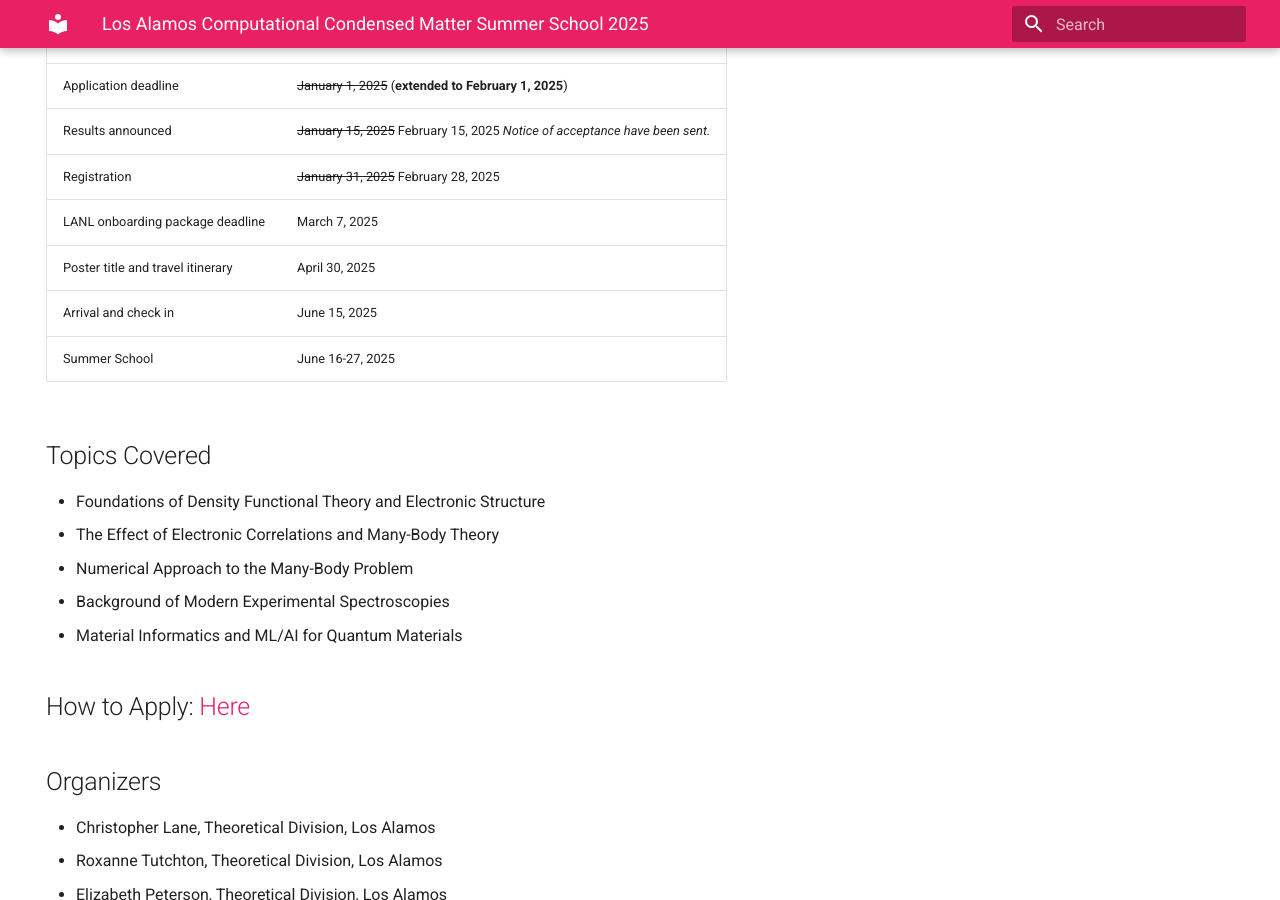
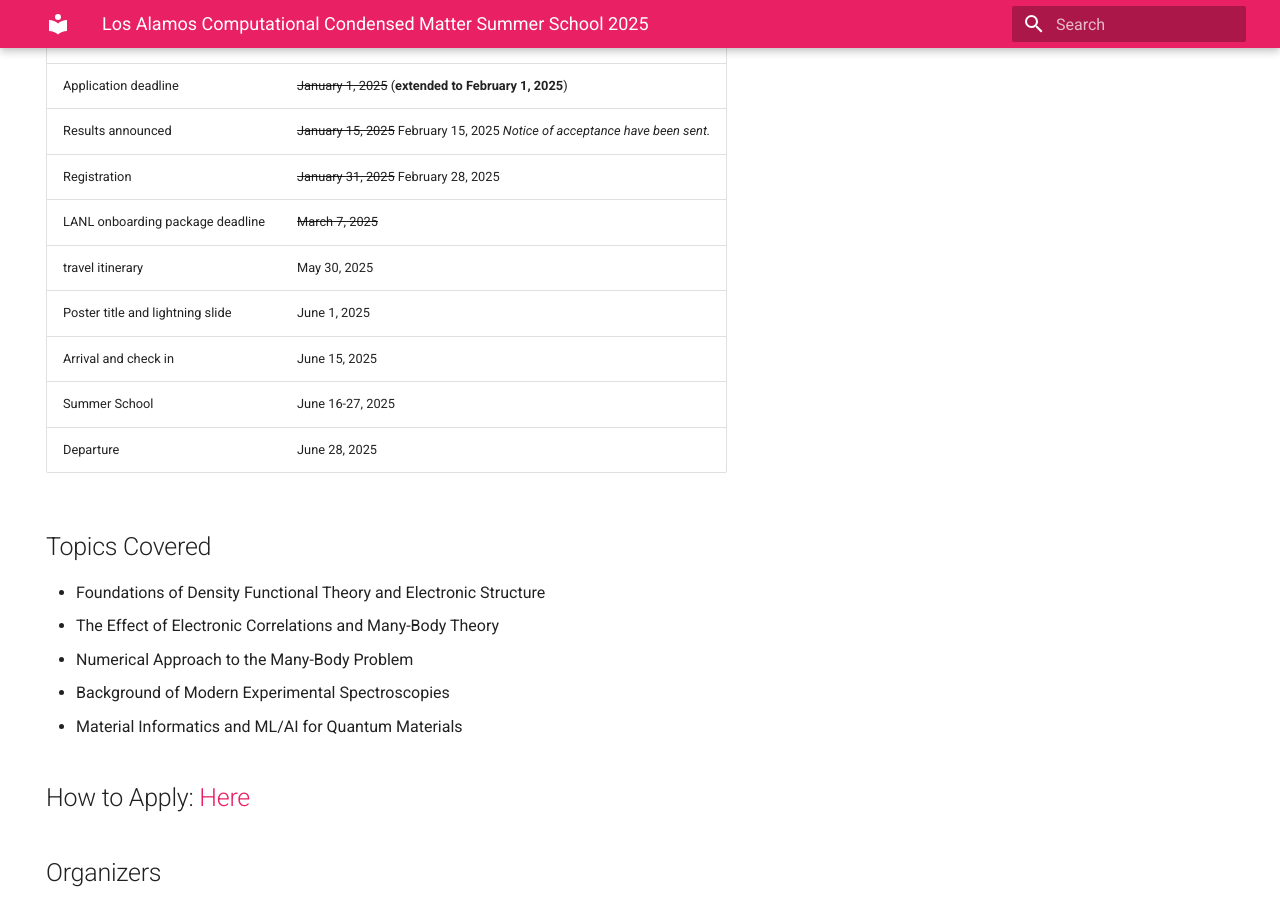
Before and after one commit to LACCMSS/2025, an MkDocs documentation site: the page built from docs/index.md, in a window 1280 px wide and 900 px high, scrolled down 1346 px. Built offline with MkDocs 1.6.1 and Material for MkDocs 9.7.7, drawn with Linux system fonts in a browser that asks for light colours.

Commit message:
Update index.md

```diff
--- a/docs/index.md
+++ b/docs/index.md
@@ -32,10 +32,12 @@
 | Application deadline | <s>January 1, 2025</s> (**extended to February 1, 2025**)|
 | Results announced | <s>January 15, 2025</s> February 15, 2025 <i style="text-color:Tomato;">Notice of acceptance have been sent.</i>|
 | Registration | <s>January 31, 2025</s> February 28, 2025 |
-| LANL onboarding package deadline | March 7, 2025 |
-| Poster title and travel itinerary | April 30, 2025 |
+| LANL onboarding package deadline | <s>March 7, 2025</s> |
+| travel itinerary | May 30, 2025 |
+| Poster title and lightning slide | June 1, 2025 |
 | Arrival and check in | June 15, 2025 |
 | Summer School | June 16-27, 2025 |
+| Departure | June 28, 2025 |
 
 
 ## Topics Covered
```
